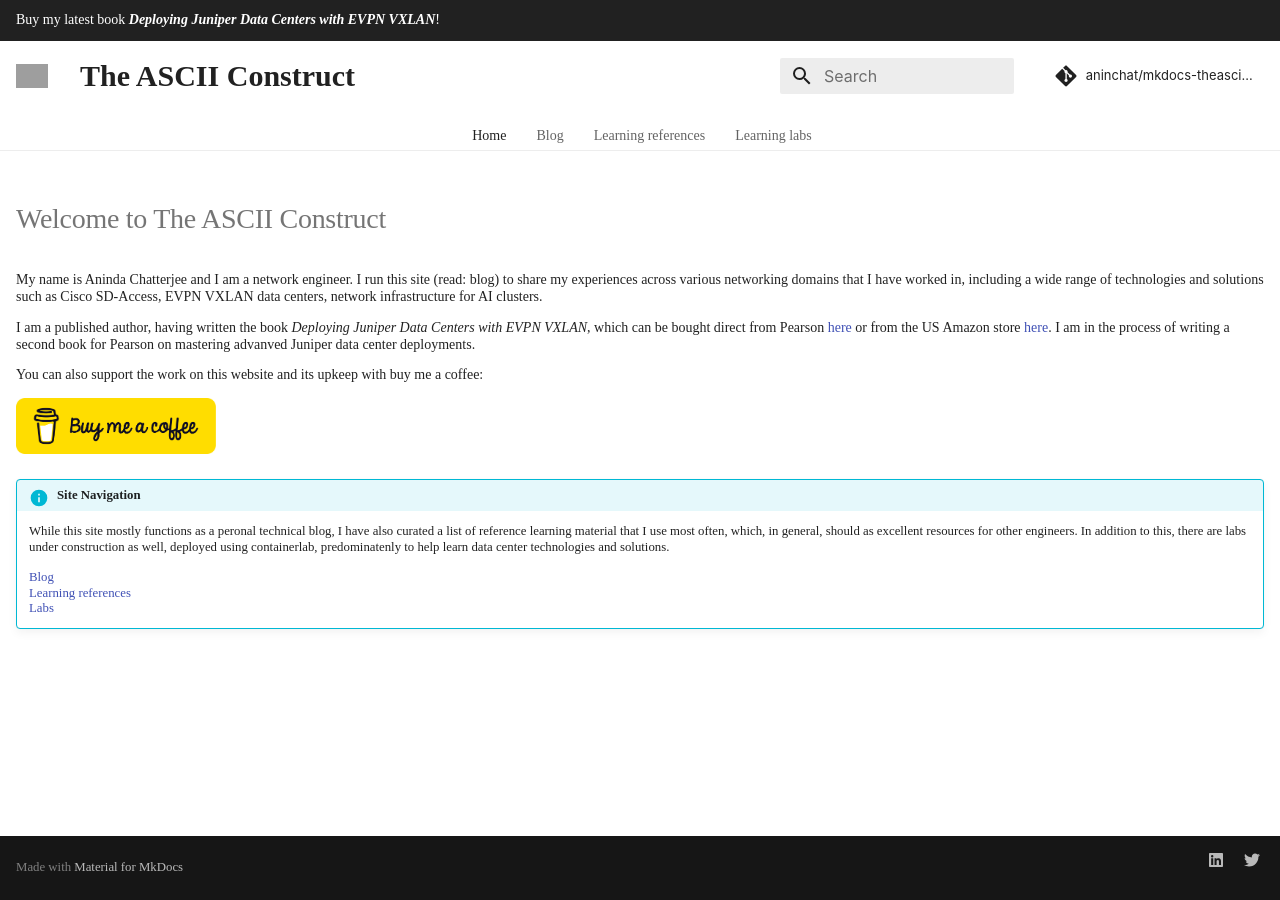
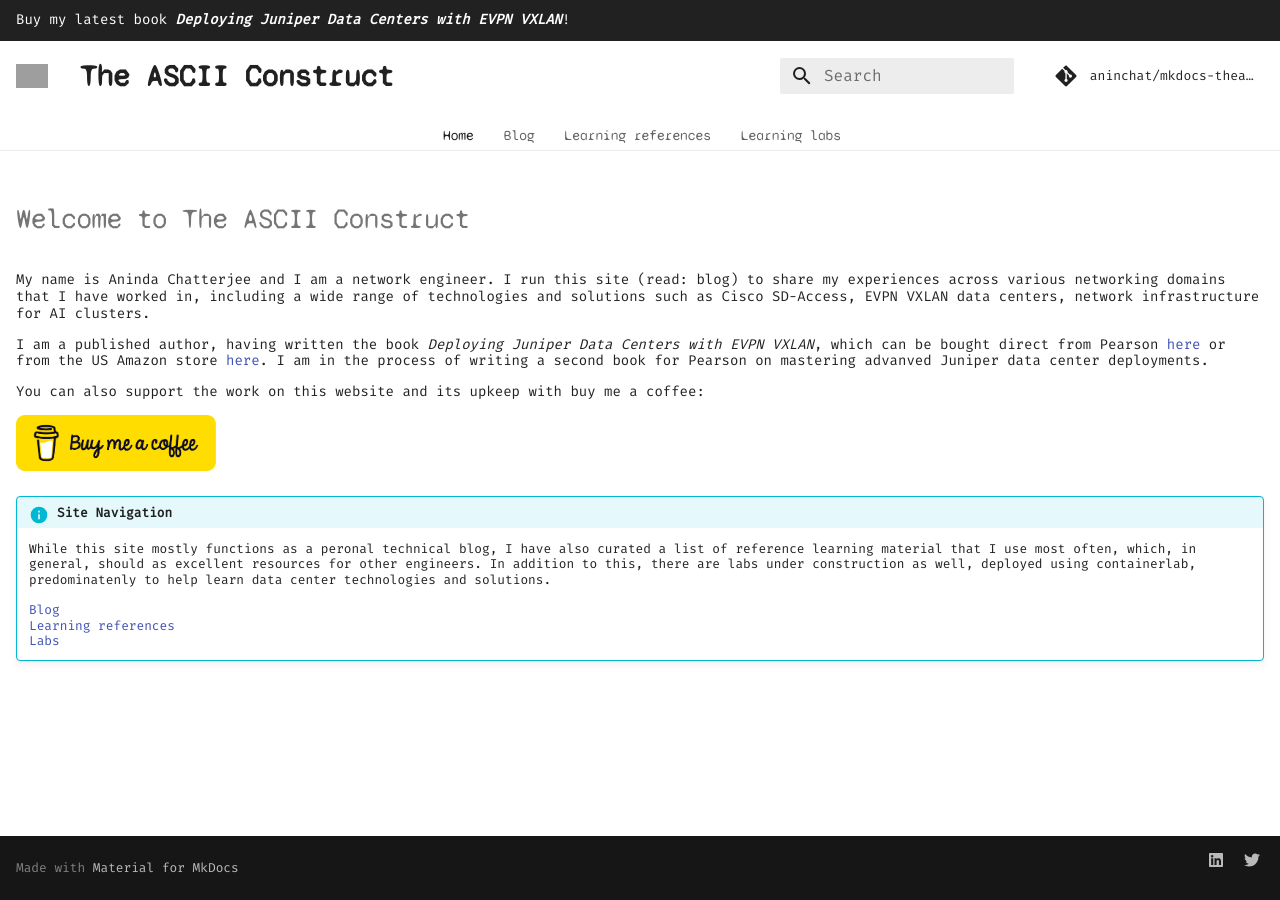
Before and after one commit to aninchat/mkdocs-theasciiconstruct, an MkDocs documentation site: the page built from docs/index.md, in a window 1280 px wide. Built offline with MkDocs 1.6.1 and Material for MkDocs 9.7.7, drawn with Linux system fonts in a browser that asks for light colours; some web fonts are replaced; comment, search, counter and statistics services are not loaded; grey boxes are pictures that could not be loaded.

Commit message:
self-hosting fonts

```diff
--- a/docs/stylesheets/extra.css
+++ b/docs/stylesheets/extra.css
@@ -1,3 +1,37 @@
+/* =========================
+   Self-hosted fonts
+   Put these files in:
+   docs/assets/fonts/
+   ========================= */
+
+@font-face {
+  font-family: "Syne Mono";
+  src:
+    url("/assets/fonts/SyneMono-Regular.woff2") format("woff2");
+  font-weight: 400;
+  font-style: normal;
+  font-display: swap;
+}
+
+@font-face {
+  font-family: "Fira Mono";
+  src:
+    url("/assets/fonts/FiraMono-Regular.woff2") format("woff2");
+  font-weight: 400;
+  font-style: normal;
+  font-display: swap;
+}
+
+/* Optional: tell Material which fonts to use globally */
+:root {
+  --md-text-font: "Fira Mono";
+  --md-code-font: "Fira Mono";
+}
+
+/* =========================
+   Your custom styles
+   ========================= */
+
 .md-grid {
   max-width: 1400px;
 }
@@ -7,11 +41,11 @@
   font-size: 1.5rem;
   height: 3.5rem;
   line-height: 3.5rem;
-  font-family: "Syne Mono"
+  font-family: "Syne Mono", ui-monospace, SFMono-Regular, Menlo, Monaco, Consolas, "Liberation Mono", "Courier New", monospace;
 }
 
 .md-tabs {
-    font-family: "Syne Mono";
+  font-family: "Syne Mono", ui-monospace, SFMono-Regular, Menlo, Monaco, Consolas, "Liberation Mono", "Courier New", monospace;
 }
 
 .md-tabs__list {
@@ -25,35 +59,19 @@
 }
 
 /* font size and family for text in body */
-
 .md-typeset {
-    font-family: "Fira Code";
+  font-family: "Fira Mono", ui-monospace, SFMono-Regular, Menlo, Monaco, Consolas, "Liberation Mono", "Courier New", monospace;
   line-height: 1.2;
-    font-size: 0.7rem
+  font-size: 0.7rem;
 }
 
 /* font family for h1 and h2 headers */
-
-.md-typeset h1 {
-    font-family: "Syne Mono"
+.md-typeset h1,
+.md-typeset h2 {
+  font-family: "Syne Mono", ui-monospace, SFMono-Regular, Menlo, Monaco, Consolas, "Liberation Mono", "Courier New", monospace;
 }
 
-.md-typeset h2 {
-    font-family: "Syne Mono"
+/* control image sizing */
+.md-typeset img {
+  max-width: 85%;
 }
-
-/* control imaging sizing */
-
-.md-typeset img {
-    max-width: 85%
-}
-
-/* control code block coloring
-
-:root > * {
-    --md-code-fg-color--dark: #FFFFFF
-}
-
-not working right now
-
-*/
--- a/mkdocs.yml
+++ b/mkdocs.yml
@@ -34,9 +34,7 @@
     - content.tooltips
     - toc.integrate
     - navigation.indexes
-  font:
-    text: Syne Mono
-    code: Fira Mono
+  font: false
   palette:
     # Palette toggle for light mode
     - scheme: default
```
Also changed, not shown: docs/assets/fonts/FiraMono-Regular.woff2 (added), docs/assets/fonts/SyneMono-Regular.woff2 (added). Lines whose indentation alone changed are shown as unchanged.
